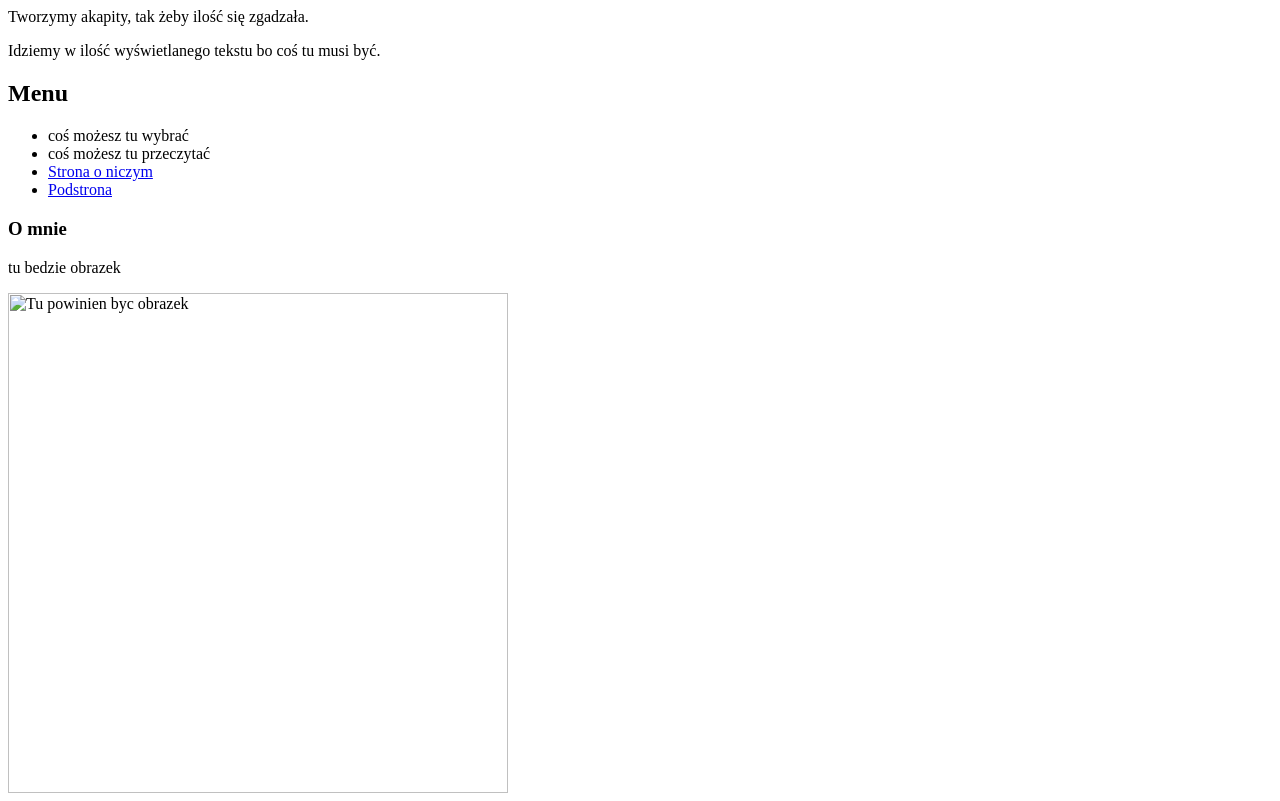
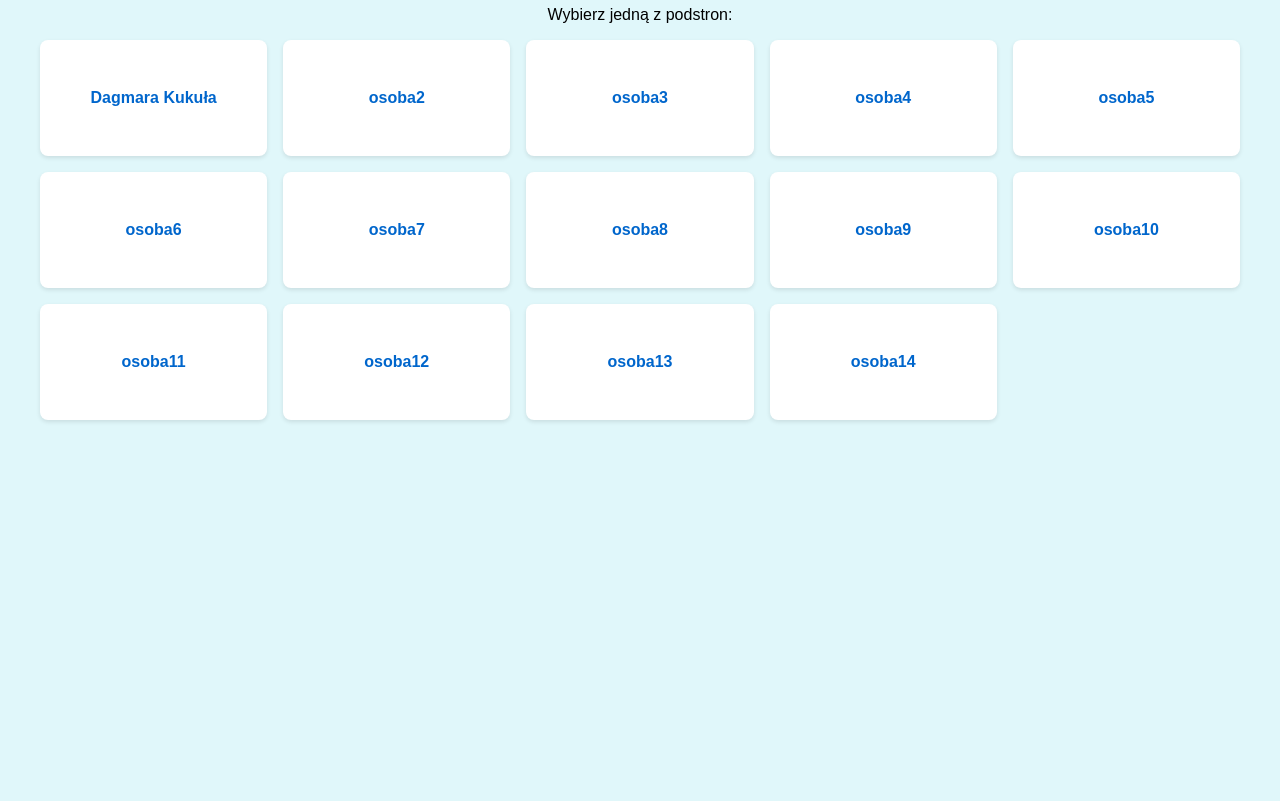
Before and after one commit to wikwik5/25.01-Laboratorium-4-ca-a-grupa, a plain HTML site: page index.html in a window 1280 px wide. Shown: the part 92-893 px from the top of the page. After the commit the page ends 800 px from the top, so only its background shows below. Drawn offline with Linux system fonts and the light colour scheme.

Commit message:
Main page + DagmaraKukula

```diff
--- a/index.html
+++ b/index.html
@@ -1,28 +1,28 @@
-<!--
-
-Welcome to GDB Online.
-GDB online is an online compiler and debugger tool for C, C++, Python, Java, PHP, Ruby, Perl,
-C#, OCaml, VB, Swift, Pascal, Fortran, Haskell, Objective-C, Assembly, HTML, CSS, JS, SQLite, Prolog.
-Code, Compile, Run and Debug online from anywhere in world.
-
--->
-
-<html>
+<!DOCTYPE html>
+<html lang="pl">
+<head>
+    <meta charset="UTF-8">
+    <title>Lista podstron</title>
+    <link rel="stylesheet" href="style.css">
+</head>
 <body>
-    <h1>Strona WWW- podstrona </h1>
-    <p>Strona testowa z zajęć "Technologie i techniki internetowe".</p>
-    <p>Tworzymy akapity, tak żeby ilość się zgadzała.</p>
-    <p>Idziemy w ilość wyświetlanego tekstu bo coś tu musi być.</p>
-    <h2>Menu</h2>
-    <ul>
-        <li>coś możesz tu wybrać</li>
-        <li>coś możesz tu przeczytać</li>
-        <li><a href="https://pl.lipsum.com/feed/html"> Strona o niczym </a></li>
-         <li><a href="podstrona.html"> Podstrona </a></li>
+    <h1>Strona główna</h1>
+    <p>Wybierz jedną z podstron:</p>
+    <ul class="tiles">
+        <li><a href="DagmaraKukula.html">Dagmara Kukuła</a></li>
+        <li><a href="osoba2.html">osoba2</a></li>
+        <li><a href="osoba3.html">osoba3</a></li>
+        <li><a href="osoba4.html">osoba4</a></li>
+        <li><a href="osoba5.html">osoba5</a></li>
+        <li><a href="osoba6.html">osoba6</a></li>
+        <li><a href="osoba7.html">osoba7</a></li>
+        <li><a href="osoba8.html">osoba8</a></li>
+        <li><a href="osoba9.html">osoba9</a></li>
+        <li><a href="osoba10.html">osoba10</a></li>
+        <li><a href="osoba11.html">osoba11</a></li>
+        <li><a href="osoba12.html">osoba12</a></li>
+        <li><a href="osoba13.html">osoba13</a></li>
+        <li><a href="osoba14.html">osoba14</a></li>
     </ul>
-    <h3>O mnie</h3>
-     <p>tu bedzie obrazek</p>
-     <img src="Unicorn.png" height="500" alt="Tu powinien byc obrazek">
 </body>
-
 </html>
--- /dev/null
+++ b/style.css
@@ -0,0 +1,50 @@
+body {
+    font-family: Arial, sans-serif;
+    margin: 40px;
+    background-color: #e0f7fa;
+}
+
+h1 {
+    text-align: center;
+}
+
+p {
+    text-align: center;
+}
+
+ul {
+    list-style-type: none;
+    padding: 0;
+    margin: 0;
+}
+
+.tiles {
+    display: grid;
+    grid-template-columns: repeat(5, 1fr);
+    gap: 16px;
+    max-width: 1200px;
+    margin: 0 auto;
+}
+
+.tiles li {
+    margin: 0;
+}
+
+.tiles a {
+    display: flex;
+    align-items: center;
+    justify-content: center;
+    padding: 18px;
+    min-height: 80px;
+    background-color: white;
+    border-radius: 8px;
+    box-shadow: 0 2px 4px rgba(0, 0, 0, 0.1);
+    text-align: center;
+    text-decoration: none;
+    color: #0066cc;
+    font-weight: bold;
+}
+
+.tiles a:hover {
+    background-color: #e6f0ff;
+}
```
Also changed, not shown: DagmaraKukula.html (added, +28 -0 lines), 1 other file.
